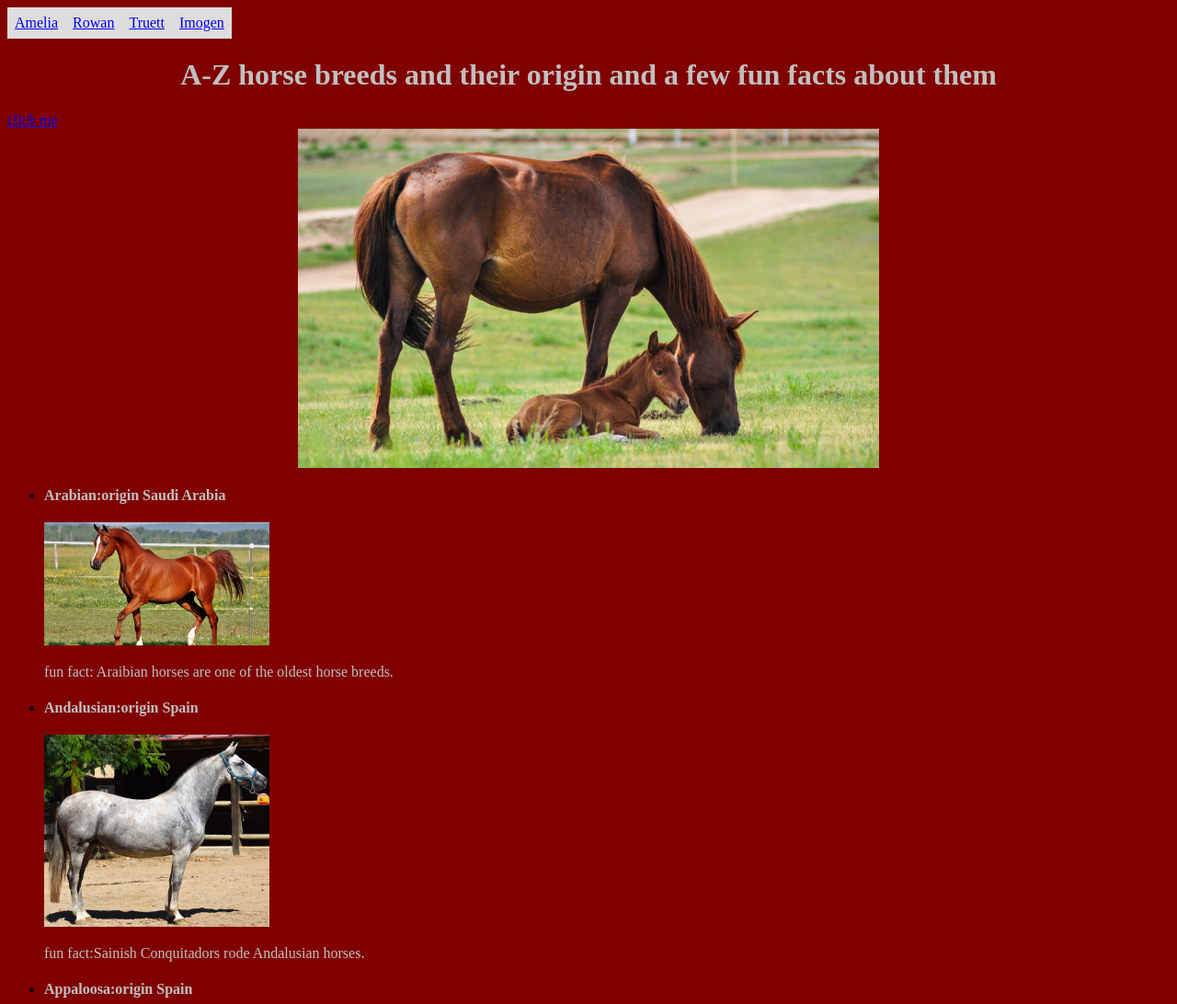
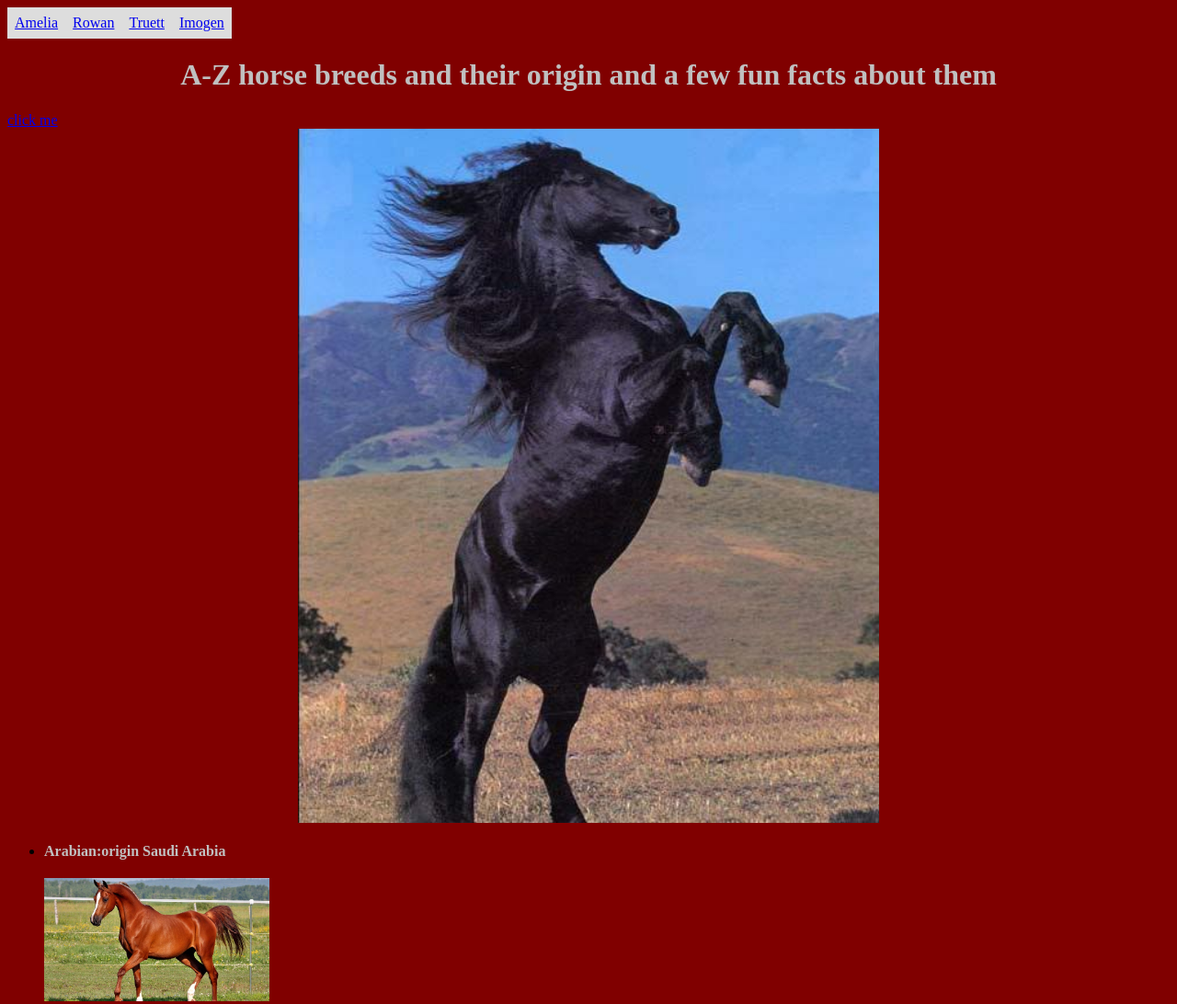
Before and after one commit to ameliaw763/familysite, a plain HTML site: page rowans_website.html in a window 1280 px wide. Shown: the top 1092 px of the page at 92% size. Drawn offline with Linux system fonts and the light colour scheme.

Commit message:
Update rowans_website.html

```diff
--- a/rowans_website.html
+++ b/rowans_website.html
@@ -13,7 +13,7 @@
       </ul>
 	<h1 class="title" >A-Z horse breeds and their origin and a few fun facts about them</h1>
 	<a href="http://www.google.com" target="_blank">click  me</a>
-		<img src="images/horse.jpg" class="centerimage">
+		<img src="images/r.jpg" class="centerimage">
 		<ul>
 			<li><h4>Arabian:origin Saudi Arabia</h4><img src="images/arabian_horse.jpg" class="listimage"><p>fun fact: Araibian horses are one of the oldest horse breeds.</p></li>
 			<li><h4>Andalusian:origin Spain</h4><img src="images/andalusian-Horse.jpg" class="listimage"><p>fun fact:Sainish Conquitadors rode Andalusian horses.</p></li>
```
